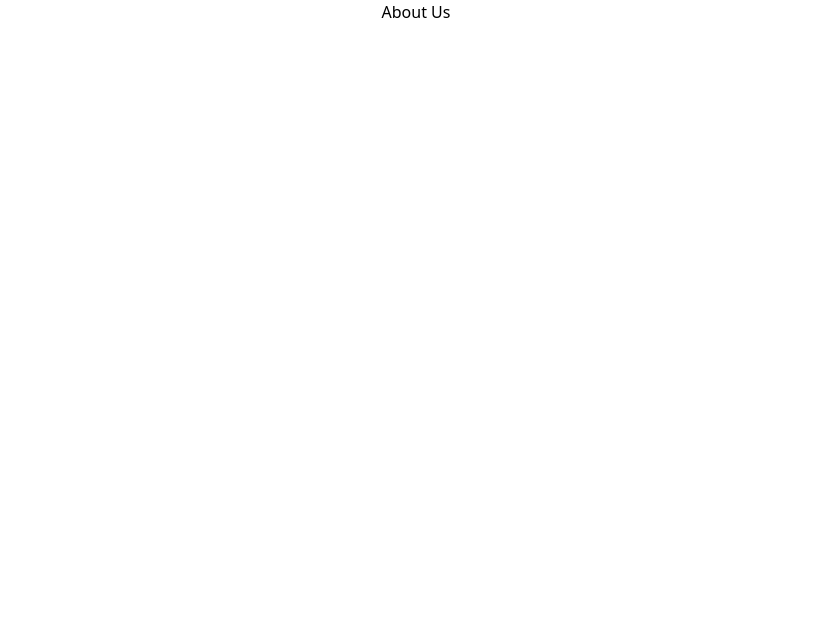
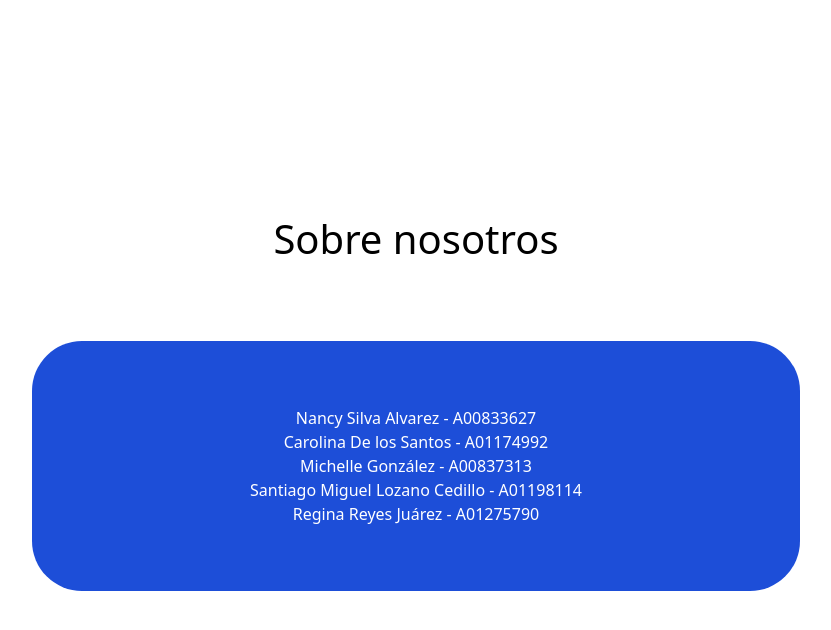
Before and after one commit to ReginaRRJ/PYMEX, a React (Vite) app in the folder front/: page /about in a window 1280 px wide. Shown: the top 630 px of the page, without its empty margins (224-1055 px from the left). Built offline with nearby package versions, Linux system fonts and the light colour scheme.

Commit message:
added About and Vendedor routes

```diff
--- a/front/src/About.jsx
+++ b/front/src/About.jsx
@@ -1,7 +1,17 @@
 const About = () => {
     return (
-        <div>
-            <h1>About Us</h1>
+        <div className="h-screen w-screen flex justify-center items-center flex-col">
+            <p className="text-[40px]">Sobre nosotros</p>
+            <br />
+            <br />
+            <br />
+            <div className="h-[250px] w-3/5 bg-blue-700 rounded-[50px] flex flex-col justify-center items-center">
+                <p className="text-white">Nancy Silva Alvarez - A00833627</p>
+                <p className="text-white">Carolina De los Santos - A01174992</p>
+                <p className="text-white">Michelle González - A00837313</p>
+                <p className="text-white">Santiago Miguel Lozano Cedillo - A01198114</p>
+                <p className="text-white">Regina Reyes Juárez - A01275790</p>
+            </div>
         </div>
     )
 }
--- a/front/src/App.jsx
+++ b/front/src/App.jsx
@@ -7,6 +7,7 @@ import Home from "./Home";
 import ClientMain from "./pages/Client/ClientMain";
 import AdminMain from "./pages/Admin/AdminMain";
 import SucursalMain from "./pages/Sucursal/SucursalMain";
+import VendedorMain from "./pages/Vendedor/VendedorMain";
 
 function App() {
 
@@ -19,6 +20,7 @@ function App() {
         <Route path="/client" element={<ClientMain />} />
         <Route path="/admin" element={<AdminMain />} />
         <Route path="/sucursal" element={<SucursalMain />} />
+        <Route path="/vendedor" element={<VendedorMain />} />
       </Routes>
     </Router>
   )
--- /dev/null
+++ b/front/src/pages/Vendedor/RegistroVenta.jsx
@@ -0,0 +1,9 @@
+function RegistroVenta() {
+    return (
+        <div>
+            <h1>Registro de Ventas (Vendedor)</h1>
+        </div>
+    )
+}
+
+export default RegistroVenta
--- /dev/null
+++ b/front/src/pages/Vendedor/VendedorMain.jsx
@@ -0,0 +1,23 @@
+import { useState } from "react"
+import RegistroVenta from "./RegistroVenta";
+
+function VendedorMain() {
+    const [activeScreenVendedor, setActiveScreenVendedor] = useState("registroVenta");
+
+    const renderScreen = () => {
+        switch (activeScreenVendedor) {
+            case "registroVenta":
+                return <RegistroVenta />;
+            default:
+                return <h2>Screen not found</h2>;
+        }
+    }
+
+    return (
+        <div>
+            {renderScreen()}
+        </div>
+    )
+}
+
+export default VendedorMain
```
